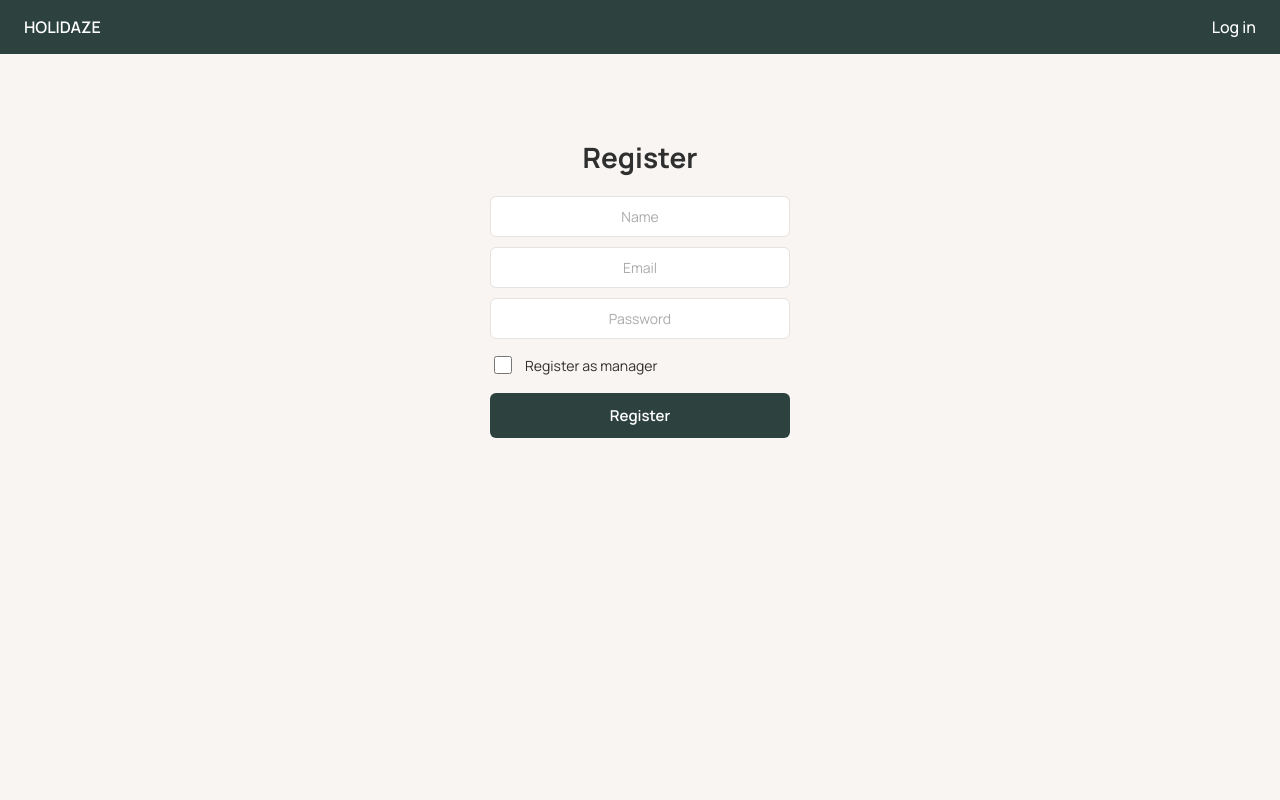
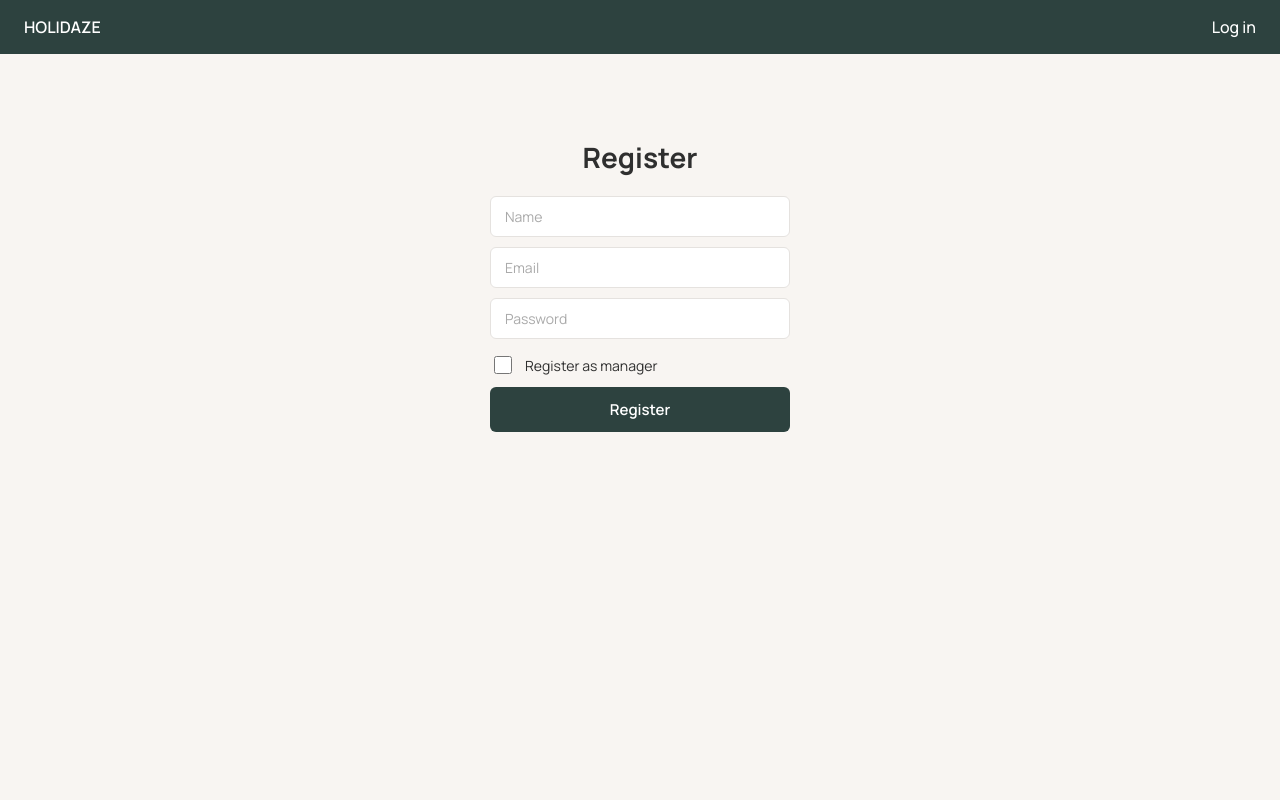
Before and after one commit to JarlErikMathiesen/project-exam-2-JarlErikMathiesen, a React (Vite) app: page /register in a window 1280 px wide. Shown: the top 800 px of the page. Built offline with nearby package versions, Linux system fonts and the light colour scheme.

Commit message:
button and input refactored to reusable components in ui-folder

```diff
--- /dev/null
+++ b/src/components/ui/Button.jsx
@@ -0,0 +1,18 @@
+import styled from 'styled-components';
+
+const Button = styled.button`
+  width: 100%;
+  padding: 12px;
+  font-size: 15px;
+  font-weight: 600;
+  color: ${({ theme }) => theme.colors.white};
+  background-color: ${({ theme }) => theme.colors.primary};
+  border: none;
+  border-radius: ${({ theme }) => theme.radius.sm};
+
+  &:hover {
+    opacity: 0.9;
+  }
+`;
+
+export default Button;
--- /dev/null
+++ b/src/components/ui/Input.jsx
@@ -0,0 +1,23 @@
+import styled from 'styled-components';
+
+const Input = styled.input`
+  width: 100%;
+  padding: 10px 14px;
+  font-size: 14px;
+  font-family: ${({ theme }) => theme.font.family};
+  color: ${({ theme }) => theme.colors.text};
+  background-color: ${({ theme }) => theme.colors.white};
+  border: 1px solid ${({ theme }) => theme.colors.border};
+  border-radius: ${({ theme }) => theme.radius.sm};
+  outline: none;
+
+  &::placeholder {
+    color: #aaa;
+  }
+
+  &:focus {
+    border-color: ${({ theme }) => theme.colors.primary};
+  }
+`;
+
+export default Input;
--- a/src/pages/Login.jsx
+++ b/src/pages/Login.jsx
@@ -4,6 +4,8 @@ import { loginUser } from '../api/auth';
 import styled from 'styled-components';
 import { useNavigate } from 'react-router-dom';
 import { useAuth } from '../features/auth/useAuth';
+import Input from '../components/ui/Input';
+import Button from '../components/ui/Button';
 
 export default function Login() {
   const [email, setEmail] = useState('');
@@ -46,7 +48,7 @@ export default function Login() {
             onChange={(e) => setPassword(e.target.value)}
           />
 
-          <SubmitButton type="submit">Log in</SubmitButton>
+          <Button type="submit">Log in</Button>
 
           <RegisterText>
             Not registered?{' '}
@@ -89,7 +91,7 @@ const Form = styled.form`
   gap: 10px;
 `;
 
-const Input = styled.input`
+/* const Input = styled.input`
   width: 100%;
   padding: 10px 14px;
   font-size: 14px;
@@ -123,7 +125,7 @@ const SubmitButton = styled.button`
   &:hover {
     opacity: 0.9;
   }
-`;
+`; */
 
 const RegisterText = styled.p`
   text-align: center;
--- a/src/pages/Profile.jsx
+++ b/src/pages/Profile.jsx
@@ -2,6 +2,8 @@ import { useEffect, useState } from 'react';
 import styled from 'styled-components';
 import { useAuth } from '../features/auth/useAuth';
 import { getProfile, updateProfileAvatar } from '../api/profiles';
+import Input from '../components/ui/Input';
+import Button from '../components/ui/Button';
 
 export default function Profile() {
   const { name } = useAuth();
@@ -50,22 +52,21 @@ export default function Profile() {
       <Title>Profile</Title>
 
       <Avatar src={profile.avatar?.url} alt={profile.name} />
-
-      <AvatarButton onClick={() => setShowInput(!showInput)}>
-        Change Avatar
-      </AvatarButton>
+      <AvatarButtons>
+        <Button onClick={() => setShowInput(!showInput)}>Change Avatar</Button>
         {showInput && (
           <>
-          <AvatarInput
+            <Input
               type="text"
               placeholder="Enter new avatar URL..."
               value={avatarUrl}
               onChange={(e) => setAvatarUrl(e.target.value)}
             />
 
-          <SubmitButton onClick={handleAvatarSubmit}>Submit</SubmitButton>
+            <Button onClick={handleAvatarSubmit}>Submit</Button>
           </>
         )}
+      </AvatarButtons>
       <InfoBox>
         <InfoRow>
           <Label>Name</Label>
@@ -102,30 +103,12 @@ const Avatar = styled.img`
   margin-bottom: 1rem;
 `;
 
-const AvatarButton = styled.button`
-  background: #2f4f46;
-  color: white;
-  border: none;
-  padding: 0.7rem 1.5rem;
-  border-radius: 6px;
-  font-size: 0.9rem;
-  margin-bottom: 2rem;
-  cursor: pointer;
-
-  &:hover {
-    opacity: 0.9;
-  }
-`;
-
-const AvatarInput = styled.input`
+const AvatarButtons = styled.div`
+  flex-direction: column;
+  display: flex;
+  gap: 20px;
+  margin: 20px;
   width: 250px;
-  padding: 0.5rem;
-  margin-bottom: 0.5rem;
-`;
-
-const SubmitButton = styled.button`
-  padding: 0.5rem 1rem;
-  margin-bottom: 1rem;
 `;
 
 const InfoBox = styled.div`
--- a/src/pages/Register.jsx
+++ b/src/pages/Register.jsx
@@ -1,6 +1,8 @@
 import { useState } from 'react';
 import styled from 'styled-components';
 import { registerUser } from '../api/auth';
+import Input from '../components/ui/Input';
+import Button from '../components/ui/Button';
 
 const Page = styled.div`
   min-height: 100vh;
@@ -33,7 +35,7 @@ const Form = styled.div`
   gap: 10px;
 `;
 
-const Input = styled.input`
+/* const Input = styled.input`
   width: 100%;
   padding: 10px 14px;
   font-size: 14px;
@@ -52,7 +54,7 @@ const Input = styled.input`
   &:focus {
     border-color: ${({ theme }) => theme.colors.primary};
   }
-`;
+`; */
 
 const CheckboxRow = styled.div`
   display: flex;
@@ -77,7 +79,7 @@ const CheckboxLabel = styled.label`
   cursor: pointer;
 `;
 
-const SubmitButton = styled.button`
+/* const SubmitButton = styled.button`
   width: 100%;
   padding: 12px;
   margin-top: 6px;
@@ -91,7 +93,7 @@ const SubmitButton = styled.button`
   &:hover {
     opacity: 0.9;
   }
-`;
+`; */
 
 export default function Register() {
   const [form, setForm] = useState({
@@ -168,7 +170,7 @@ export default function Register() {
             </CheckboxLabel>
           </CheckboxRow>
 
-          <SubmitButton onClick={handleSubmit}>Register</SubmitButton>
+          <Button onClick={handleSubmit}>Register</Button>
         </Form>
       </Card>
     </Page>
```
Lines whose indentation alone changed are shown as unchanged.
